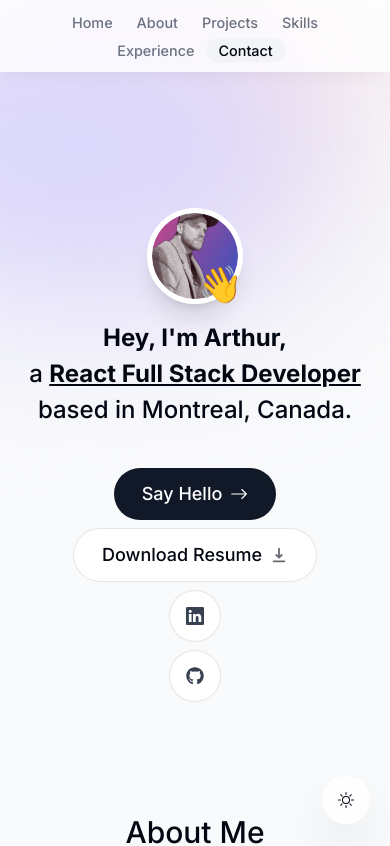
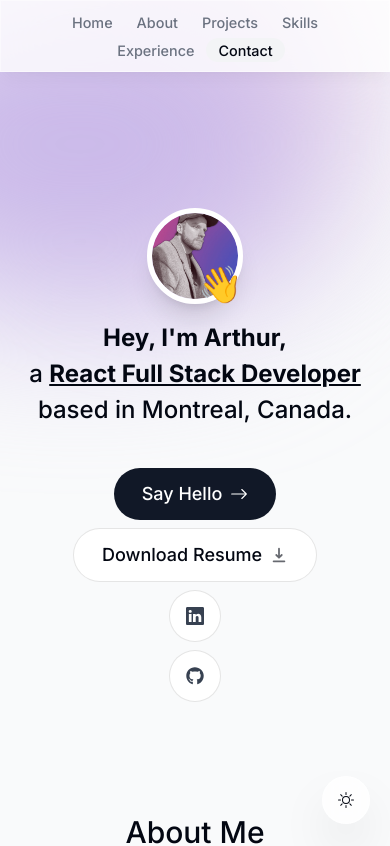
Before and after one commit to arthurduboks/next-portfolio, a Next.js app: page / in a window 390 px wide. Shown: the top 846 px of the page. Built offline with nearby package versions, Linux system fonts and the light colour scheme; no server answers.

Commit message:
fix dark mode mobile colors

```diff
--- a/app/layout.tsx
+++ b/app/layout.tsx
@@ -22,8 +22,8 @@ export default function RootLayout({
       <body
         className={`${inter.className} bg-gray-50 text-gray-950 relative pt-28 sm:pt-36 dark:bg-gray-900 dark:text-gray-50 dark:text-opacity-90`}
       >
-        <div className="bg-[rgb(251,226,227)] absolute -z-10 top-[-6rem] right-[2rem] h-[20rem] w-[20rem] rounded-full blur-[5rem] sm:right-[11rem] sm:h-[31.25rem] sm:w-[31.25rem] sm:blur-[10rem] dark:bg-[rgb(148,98,99)]"></div>
-        <div className="bg-[rgb(219,215,251)] absolute -z-10 top-[-1rem] left-[-10rem] h-[20rem] w-[30rem] rounded-full blur-[5rem] sm:left-[-35rem] sm:h-[31.25rem] sm:w-[50rem] sm:blur-[10rem] md:left-[-33rem] lg:left-[-28rem] xl:left-[-15rem] 2xl:left-[-5rem] dark:bg-[rgb(103,99,148)]"></div>
+        <div className="bg-[rgb(231,210,233)] absolute -z-10 top-[-6rem] right-[2rem] h-[20rem] w-[20rem] rounded-full blur-[5rem] sm:right-[11rem] sm:h-[31.25rem] sm:w-[31.25rem] sm:blur-[10rem] dark:bg-[rgb(115,85,133)]"></div>
+        <div className="bg-[rgb(202,185,233)] absolute -z-10 top-[-1rem] left-[-10rem] h-[20rem] w-[30rem] rounded-full blur-[5rem] sm:left-[-35rem] sm:h-[31.25rem] sm:w-[50rem] sm:blur-[10rem] md:left-[-33rem] lg:left-[-28rem] xl:left-[-15rem] 2xl:left-[-5rem] dark:bg-[rgb(85,70,133)]"></div>
 
         <ThemeContextProvider>
           <ActiveSectionContextProvider>
```
